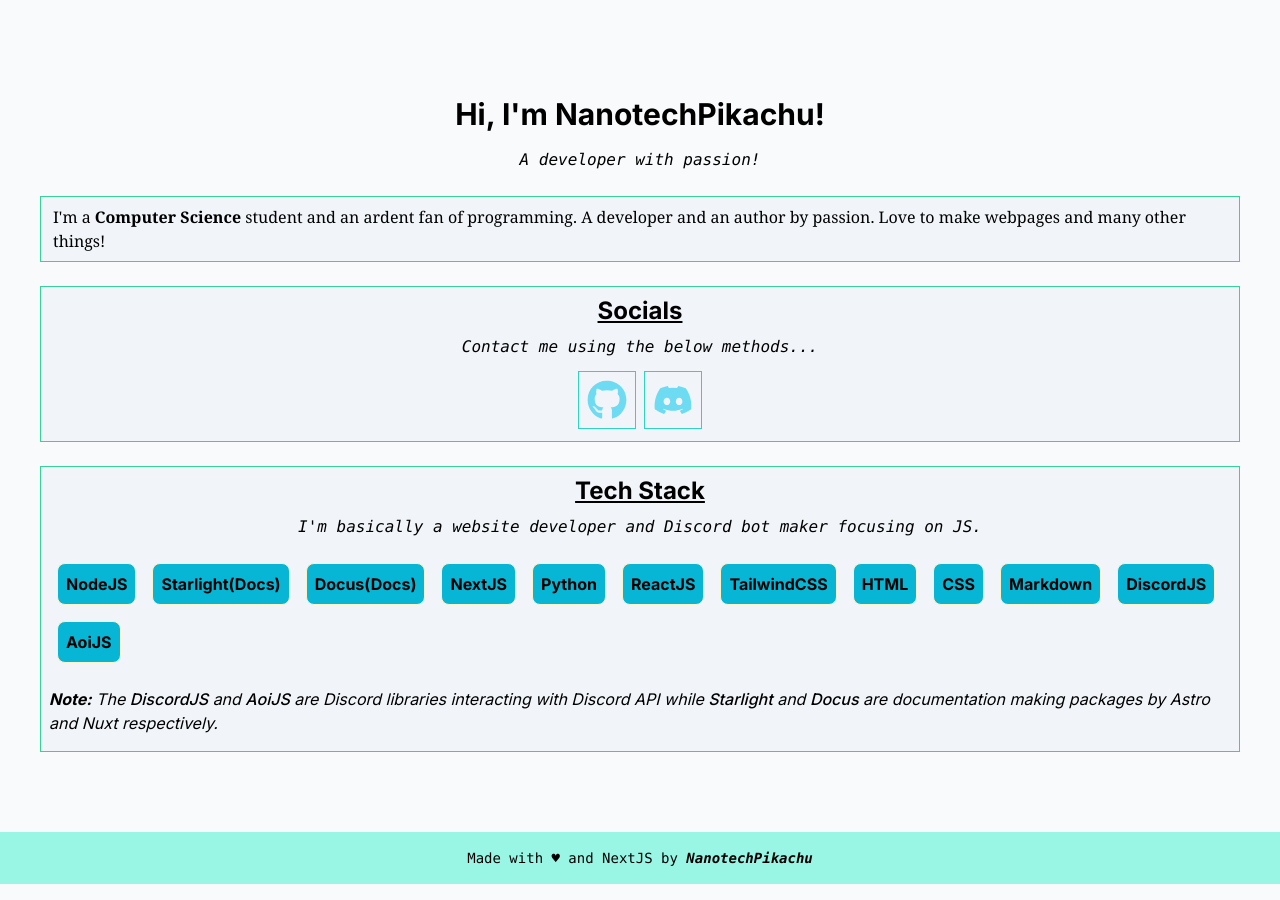
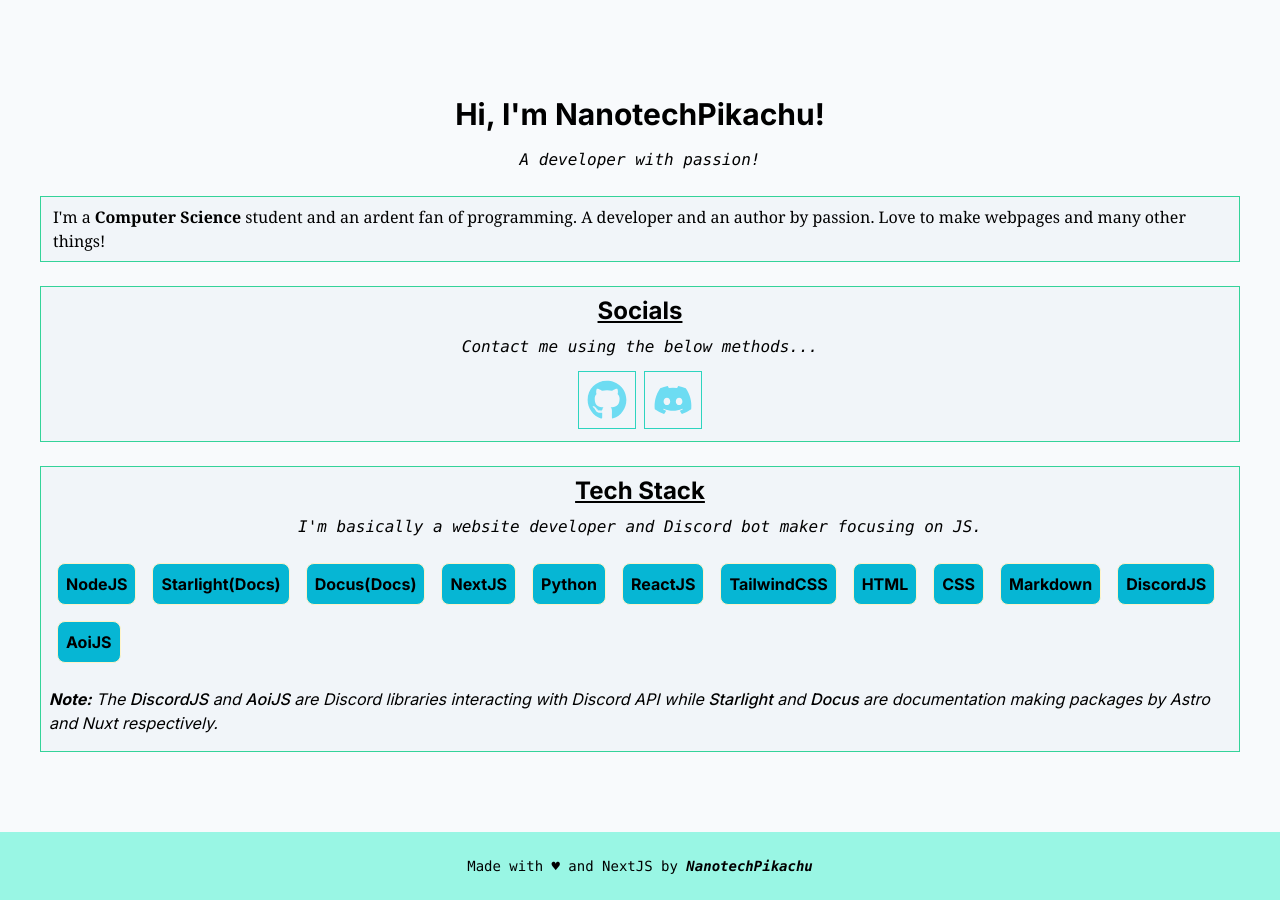
Before and after one commit to NanotechPikachu/Portfolio, a Next.js app: page / in a window 1280 px wide. Built offline with nearby package versions, Linux system fonts and the light colour scheme.

Commit message:
Update page.js

```diff
--- a/src/app/page.js
+++ b/src/app/page.js
@@ -13,8 +13,8 @@
     <TechStack />
     </div>
     </div>
-    <div className="dark:bg-teal-100 bg-teal-200 bottom-0 text-center text-black text-xs md:text-sm font-mono py-4">
-    <p>Made with &hearts; and NextJS by <span className="font-bold italic">NanotechPikachu</span></p>
+    <div className="dark:bg-teal-100 bg-teal-200 bottom-0 text-center text-black text-xs md:text-sm font-mono">
+    <p className="m-4 md:m-6">Made with &hearts; and NextJS by <span className="font-bold italic">NanotechPikachu</span></p>
     </div>
     </div>
     </>
```
